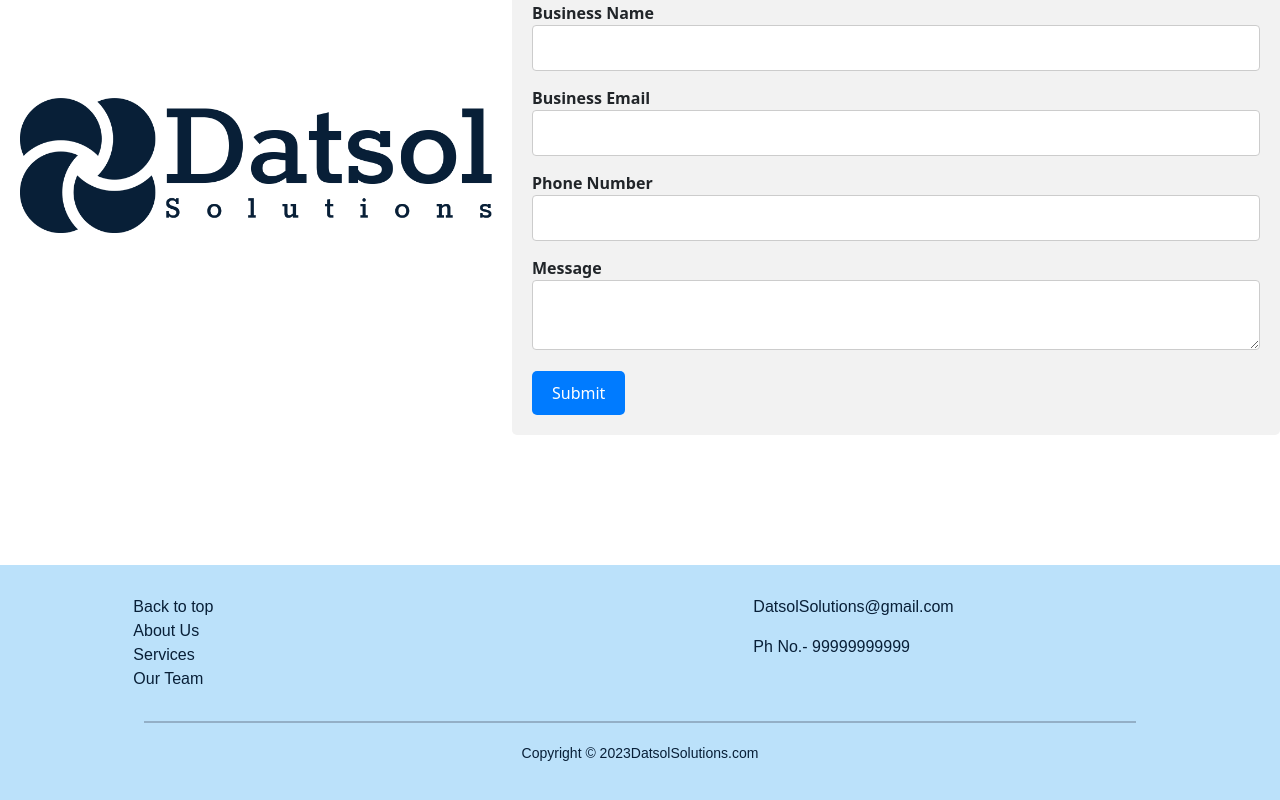
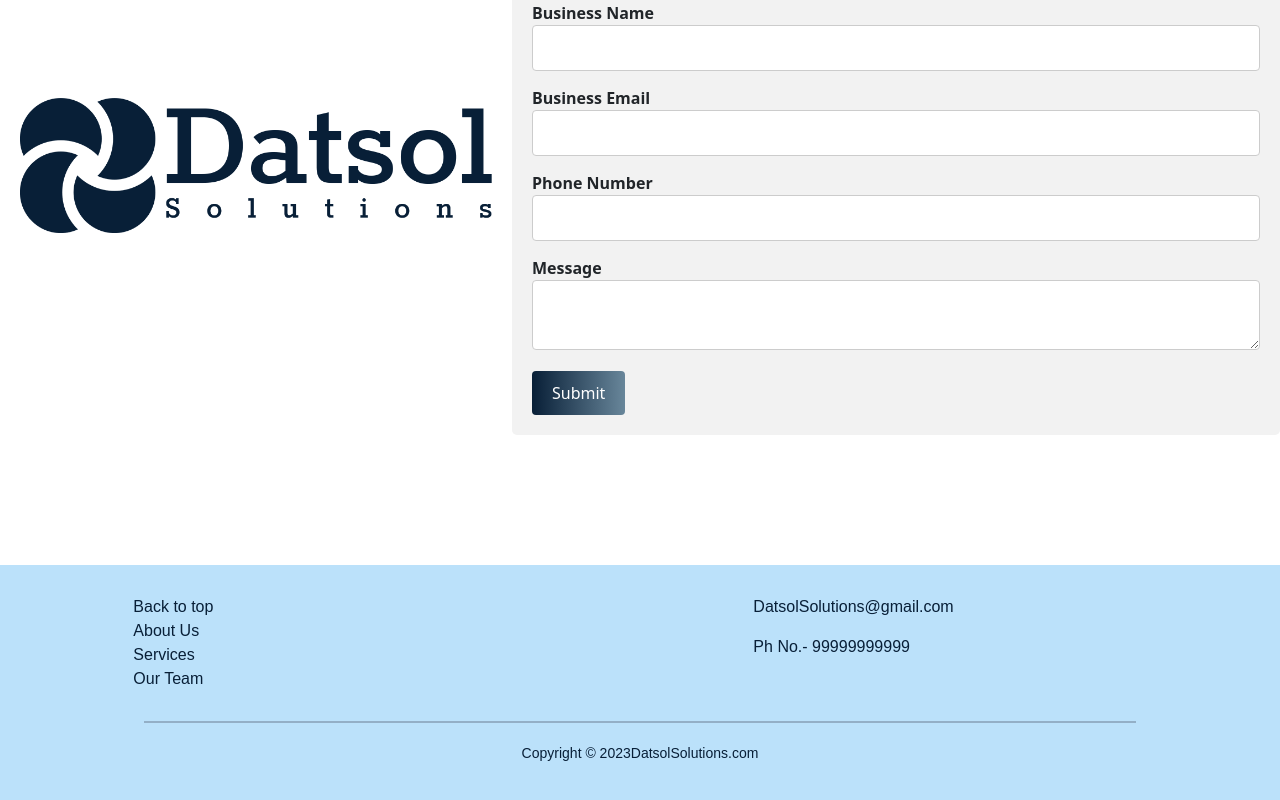
Before and after one commit to Datsol-Solutions/website, a React (Create React App) app: page / in a window 1280 px wide. Shown: the part 5455-6255 px from the top of the page. Built offline with nearby package versions, Linux system fonts and the light colour scheme; what webfontloader would draw is missing.

Commit message:
contact us CSS changes

```diff
--- a/src/contact.css
+++ b/src/contact.css
@@ -44,15 +44,25 @@
     border-radius: 4px;
   }
 
-  button {
-    background-color: #007BFF;
-    color: #fff;
+  button[type="submit"] {
+    background: linear-gradient(to right, #081F37, #68869A); /* Button background color */
+    color: #ffffff; /* Button text color */
+    padding: 10px 20px;
     border: none;
-    padding: 10px 20px;
-    border-radius: 5px;
+    border-radius: 4px;
     cursor: pointer;
   }
 
-  button:hover {
-    background-color: #0056b3;
+  button[type="submit"]:hover {
+    color:#bbe1fa;
+    cursor: pointer;
+    transform: scale(1.1);
+    transition: transform 0.3s ease-in-out;
   }
+
+  @media screen and (max-width: 768px) {
+    .contact-us-container{
+      display: flex;
+      flex-direction: column;
+    }
+  }
```
